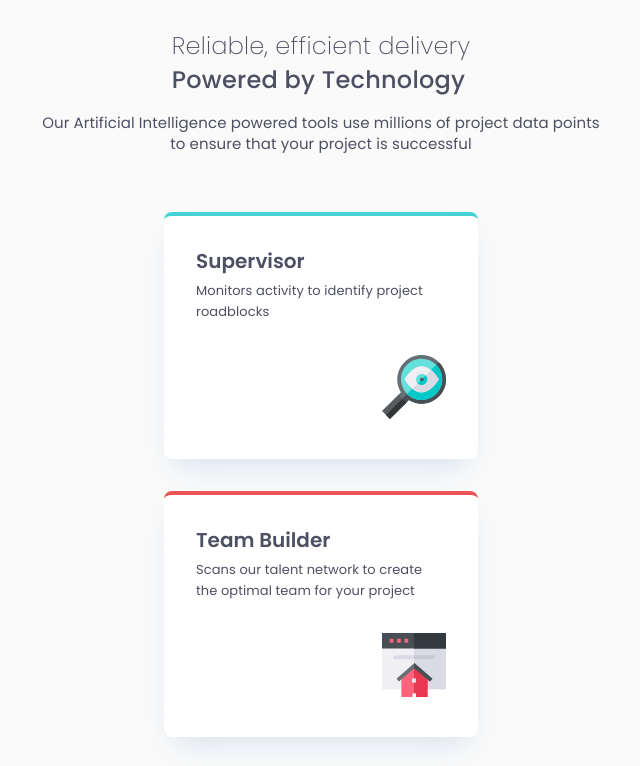
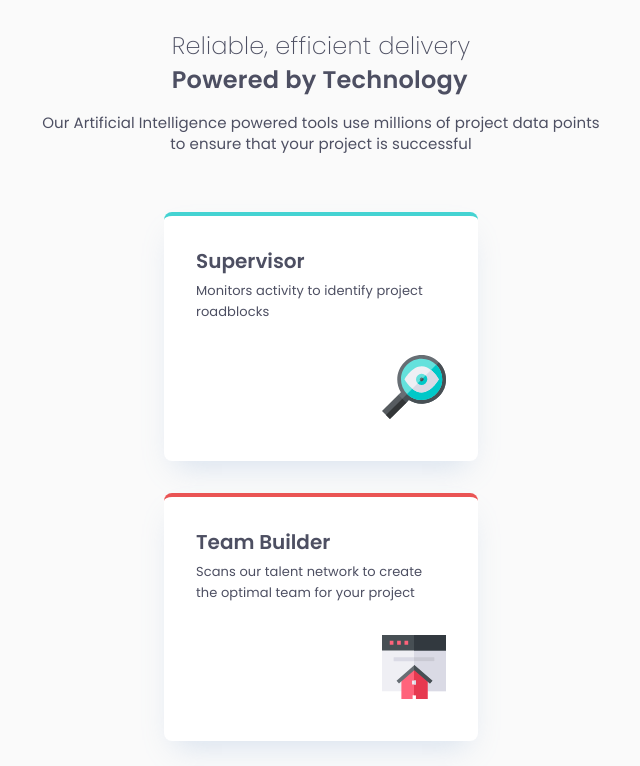
Before and after one commit to harshitkumarpatel28/four-card-feature-section-master, a plain HTML site: page index.html in a window 1280 px wide. Shown: the top 766 px of the page, without its empty margins (319-959 px from the left). Drawn offline with Linux system fonts and the light colour scheme.

Commit message:
Spacing for images revised.

```diff
--- a/style.scss
+++ b/style.scss
@@ -31,7 +31,7 @@ body {
 
 .feature-sub-title {
     font-size: 24px;
-    font-weight: 500;
+    font-weight: 600;
     letter-spacing: 0.25px;
     line-height: 140%;
     color: #4D4F62;
@@ -168,7 +168,7 @@ body {
 .feature-image {
     display: flex;
     justify-content: end;
-    padding-bottom: 8px;
+    padding-bottom: 10px;
 }
 
 @media (min-width: 768px) and (max-width: 1024px) {
```
Also changed, not shown: style.css, 1 other file.
